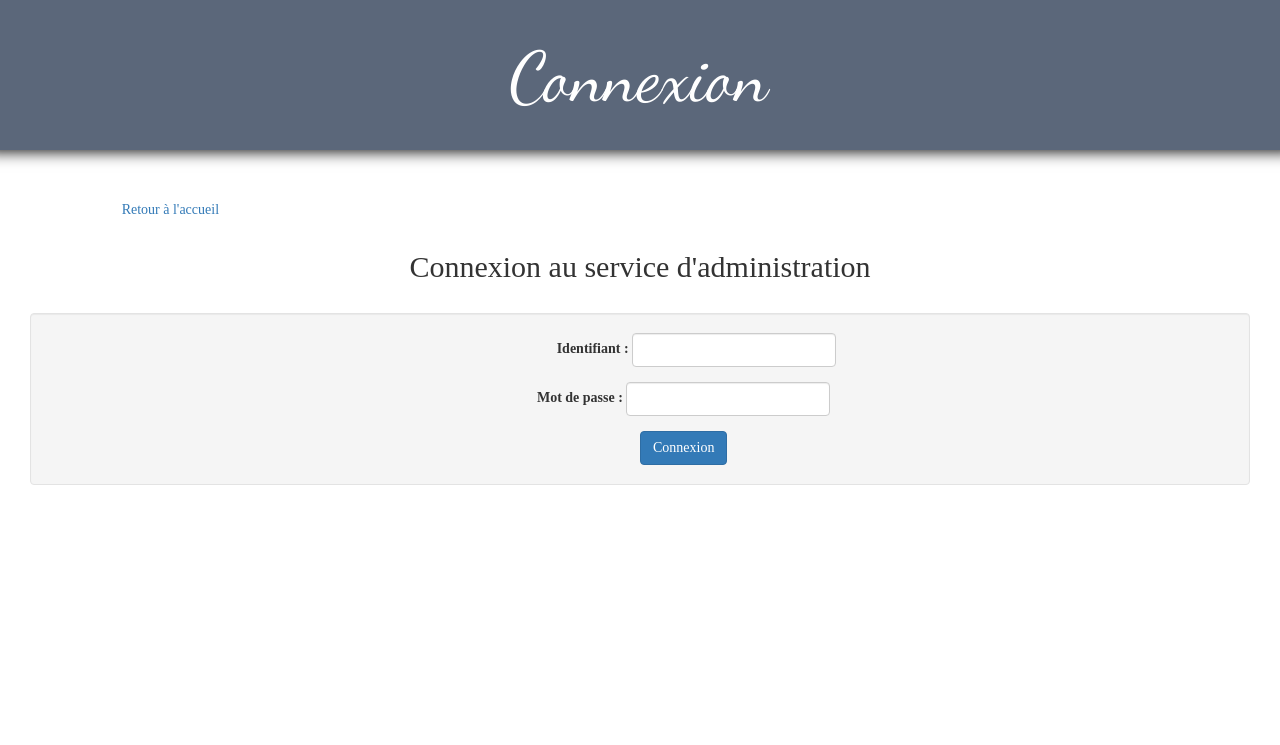
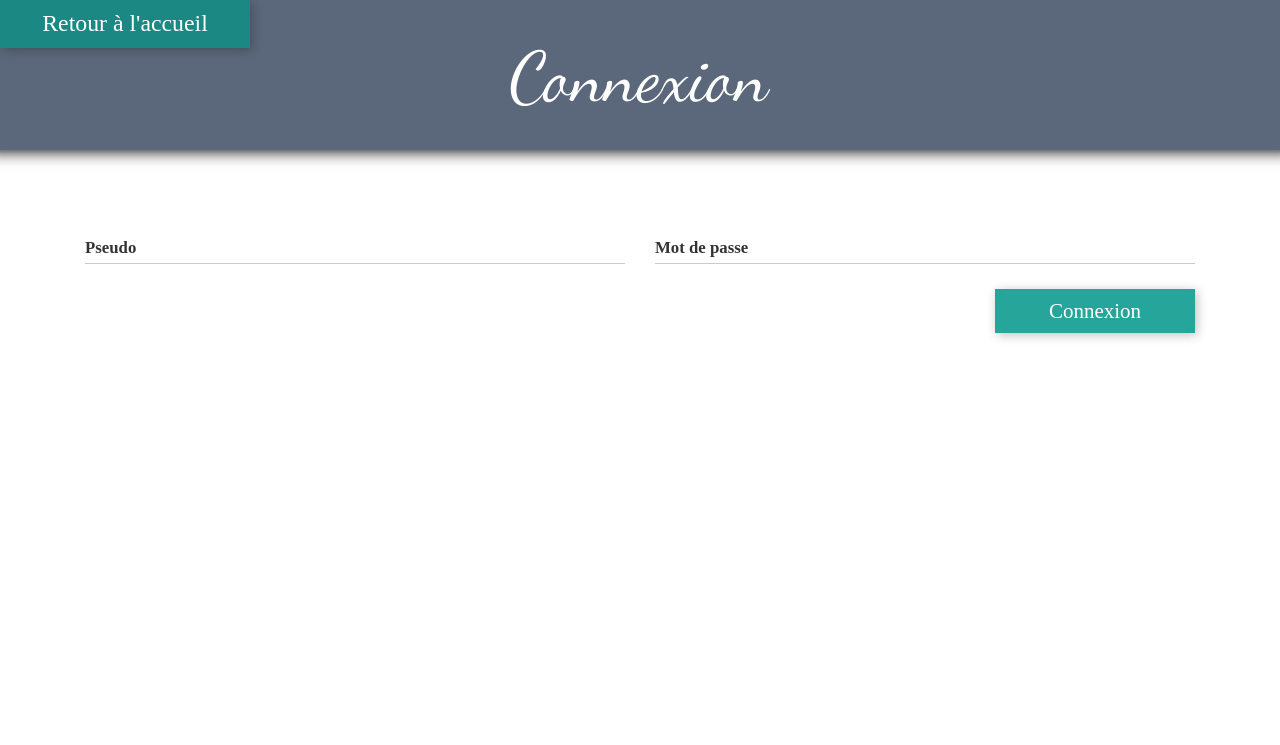
Before and after one commit to CyrilHumbert/Blog_Alaska, a PHP site: page /view/frontend/loginAdminView.php in a window 1280 px wide. Shown: the top 745 px of the page. Run offline with PHP 8.4, Linux system fonts and the light colour scheme.

Commit message:
Ajouté effet graphique en hover sur les boutons pannel admin, ajout des boutons en top pour les retours, mise en place graphique des chapitres en accueil

```diff
--- a/controler/backend.php
+++ b/controler/backend.php
@@ -320,6 +320,7 @@ function deleteDefinitely($idChapterTrash, $idChapter) {
 
 	$trashManager->deleteDefinitelySinceTrash($idChapterTrash);
 	$trashManager->deleteCommentFromTrashComments($idChapter);
+	$trashManager->deleteDefinitelyIp($idChapter);
 
 	header('location: index.php?action=administration&trash');
 	exit();
--- a/model/PostManager.php
+++ b/model/PostManager.php
@@ -7,7 +7,7 @@ class PostManager extends Manager
 {
     public function getPosts() {
         $db = $this->dbConnect();
-        $req = $db->query('SELECT id, title, author, content, DATE_FORMAT(creation_date, \'%d-%m-%Y\') AS creation_date_fr FROM posts WHERE status_post = 0 ORDER BY creation_date DESC');
+        $req = $db->query('SELECT id, title, author, content, nb_views, DATE_FORMAT(creation_date, \'%d-%m-%Y\') AS creation_date_fr FROM posts WHERE status_post = 0 ORDER BY creation_date DESC');
         $reqs = $req->fetchAll(\PDO::FETCH_ASSOC);
 
         return $reqs;
--- a/model/TrashManager.php
+++ b/model/TrashManager.php
@@ -175,6 +175,12 @@ class TrashManager extends Manager
         $req->execute(array($idChapter));
     }
 
+    public function deleteDefinitelyIp($idChapter) {
+        $db = $this->dbConnect();
+        $req = $db->prepare('DELETE FROM data_visiter WHERE id_chapter = ?');
+        $req->execute(array($idChapter));
+    }
+
     public function deleteDefinitelyCommentManualFromTrash($idComment) {
         $db = $this->dbConnect();
         $req = $db->prepare('DELETE FROM trash_comment WHERE id_before_delete = ?');
--- a/public/css/style.css
+++ b/public/css/style.css
@@ -85,12 +85,38 @@ a:focus
     margin-bottom: 50px;
     padding-top: 20px;
     box-shadow: 0px 1px 15px black;
+    position: relative;
 }
 
 #titleAdmin
 {
     font-size: 5em;
     font-family: 'dancing_script_otregular';
+}
+
+.btnRetourAccueil
+{
+    position: absolute;
+    top: 0px;
+    left: 0px;
+}
+
+.linkRetourAccueil
+{
+    border-radius: 0;
+    width: 250px;
+    font-size: 1.7em;
+    box-shadow: 2px 2px 10px rgba(0, 0, 0, 0.25);
+    background-color: #26a69a;
+    -webkit-transition: all .3s ease-out;
+            transition: all .3s ease-out;
+    color: white;
+}
+
+.linkRetourAccueil:hover
+{
+    background-color: rgba(0, 150, 136, 0.7);
+    color: white;
 }
 
 /**** Dans trashAdmin.php ****/
@@ -103,12 +129,38 @@ a:focus
     margin-bottom: 50px;
     padding-top: 20px;
     box-shadow: 0px 1px 15px black;
+    position: relative;
 }
 
 #titleTrash
 {
     font-size: 5em;
     font-family: 'dancing_script_otregular';
+}
+
+.btnRetourPannel
+{
+    position: absolute;
+    top: 0px;
+    left: 0px;
+}
+
+.linkRetourPannel
+{
+    border-radius: 0;
+    width: 250px;
+    font-size: 1.5em;
+    box-shadow: 2px 2px 10px rgba(0, 0, 0, 0.25);
+    background-color: #26a69a;
+    -webkit-transition: all .3s ease-out;
+            transition: all .3s ease-out;
+    color: white;
+}
+
+.linkRetourPannel:hover
+{
+    background-color: rgba(0, 150, 136, 0.7);
+    color: white;
 }
 
 /**** Dans editionAdmin.php ****/
@@ -218,8 +270,34 @@ a:focus
 {
     height: 390px;
     box-shadow: 0 2px 5px 0 rgba(0,0,0,0.16), 0 2px 10px 0 rgba(0,0,0,0.12);
+    overflow-y: auto;
 }
 
+.imgBook
+{
+    width: 90%;
+    height: 200px;
+    margin-left: 18px;
+    margin-top: 10px;
+}
+
+.titleChapterAccueil
+{
+    font-family: 'dancing_script_otregular';
+    font-size: 2.5em;
+}
+
+.assetChapter
+{
+    font-size: 1.2em;
+    margin-top: 20px;
+}
+
+.btnChapterAccueil
+{
+    margin-left: 135px;
+    margin-top: 10px;
+}
 /**********************************/
 
 /************** CSS postView **************/
@@ -343,50 +421,75 @@ footer a
 
 #formLogin
 {
-    margin-top: 20px;
+    margin-top: 30px;
 }
 
-.formPassword
+.linkLogin
 {
-    padding-left: 0px;
-    margin-left: 41.26666667%;
+    border-radius: 0;
+    width: 200px;
+    font-size: 1.5em;
+    box-shadow: 2px 2px 10px rgba(0, 0, 0, 0.25);
+    background-color: #26a69a;
+    -webkit-transition: all .3s ease-out;
+            transition: all .3s ease-out;
+    color: white;
+    margin-top: 25px;
 }
 
+.linkLogin:hover
+{
+    background-color: rgba(0, 150, 136, 0.7);
+    color: white;
+}
+
+.box-error
+{
+    margin-top: 25px;
+}
 /**********************************/
 
 /************** CSS pannelAdmin **************/
 
-#tableAdminChapiter
+#tableAdminChapiter,
+#tableAdminCommenter
 {
     margin-top: 5px;
     box-shadow: 0 2px 5px 0 rgba(0,0,0,0.16), 0 2px 10px 0 rgba(0,0,0,0.12);
 }
 
 #tableAdminChapiter td,
-#tableAdminChapiter th
+#tableAdminChapiter th,
+#tableAdminCommenter td,
+#tableAdminCommenter th
 {
     border: 0px;
     border-top: 1px solid #a6a6a6;
+    vertical-align: middle;
 }
 
-#tableAdminChapiter tr:hover
+#tableAdminChapiter tr:hover,
+#tableAdminCommenter tr:hover
 {
     background-color: rgba(192, 192, 192, 0.2);
     -webkit-box-shadow: 0 2px 2px 0 rgba(0, 0, 0, 0.14), 0 1px 5px 0 rgba(0, 0, 0, 0.12), 0 3px 1px -2px rgba(0, 0, 0, 0.2);
             box-shadow: 0 2px 2px 0 rgba(0, 0, 0, 0.14), 0 1px 5px 0 rgba(0, 0, 0, 0.12), 0 3px 1px -2px rgba(0, 0, 0, 0.2);
 }
 
-#tableAdminChapiter tr
+#tableAdminChapiter tr,
+#tableAdminCommenter tr
 {
     height: 70px;
 }
 
-#tableAdminChapiter td
+#tableAdminChapiter td,
+#tableAdminCommenter td
 {
     vertical-align: middle;
 }
 
-#tableAdminChapiter th
+#tableAdminChapiter th,
+#tableAdminCommenter th
 {
     vertical-align: middle;
     border-top: 0px solid #a6a6a6;
@@ -433,6 +536,13 @@ footer a
     vertical-align: middle;
     border-radius: 50%;
     box-shadow: 0px 0px 5px black;
+    -webkit-transition: all .3s ease-out;
+            transition: all .3s ease-out;
+}
+
+.btnModif:hover
+{
+    background-color: rgba(0, 183, 255, 0.685);
 }
 
 .btnDel
@@ -441,13 +551,23 @@ footer a
     line-height: 42px;
 }
 
+.btnDel:hover
+{
+    background-color: rgba(255, 17, 0, 0.699);
+}
+
 .btnAdd
 {
-    background-color: #669999;
+    background-color: #26a69a;
     font-size: 0.8em;
     padding-left: 2px;
     line-height: 38px;
     margin-bottom: 7px;
+}
+
+.btnAdd:hover
+{
+    background-color: rgba(0, 150, 136, 0.7);
 }
 
 .btnTrash
@@ -458,10 +578,20 @@ footer a
     margin-bottom: 7px;
 }
 
+.btnTrash:hover
+{
+    background-color: rgba(255, 17, 0, 0.699);
+}
+
 .btnApr
 {
     background-color: #5cb85c;
     padding-right: 2px;
+}
+
+.btnApr:hover
+{
+    background-color: #6eb85cd5;
 }
 
 .btnMod
@@ -469,10 +599,20 @@ footer a
     background-color: #f0ad4e;
 }
 
+.btnMod:hover
+{
+    background-color: #f09c4ece;
+}
+
 .btnRestore
 {
     background-color: #5cb85c;
     line-height: 42px;
+}
+
+.btnRestore:hover
+{
+    background-color: #6eb85cd5;
 }
 
 .btnDesactived
--- a/view/backend/editionAdmin.php
+++ b/view/backend/editionAdmin.php
@@ -29,10 +29,6 @@
         </div>
 
         <div class="row">
-            <div class="pull-left imageEditer col-sm-4 thumbnail">
-                <input type="file" name="upload" value="Ajouter une image" class=""/>
-            </div>
-
             <div class="pull-right selecteur text-center thumbnail col-sm-6">
                 <label for="status" style="font-size: 1.5em;">État</label>
                 <select class="form-control" name="status">
--- a/view/frontend/loginAdminView.php
+++ b/view/frontend/loginAdminView.php
@@ -4,37 +4,34 @@
 
 <header id="headerBanLogin" class="row">
     <div class="container-fluid">
-        <div class="row">
+        <div class="btnRetourAccueil">
+            <a href="index.php" class="btn linkRetourAccueil">Retour à l'accueil</a>
+        </div>
+
+        <div>
                 <h1 id="titleLogin" class="text-center">Connexion</h1>
         </div>
     </div>
 </header>
 
-<div class="container-fluid">
+<div class="container">
+    <div id="formLogin" class="row col-sm-12 center-block">
+        <form method="POST" action="index.php?action=login&amp;postLogin" class="form-inline">
+            <div class="row">
+                <div class="col-sm-6">
+                    <label for="pseudo" class="labelPostAuthor">Pseudo</label>
+                    <input id="pseudo" name="pseudo" type="text" class="inputPostAuthor"/>
+                </div>
 
-    <div class="row">
-        <p class="col-sm-offset-1 col-sm-11"><a href="index.php">Retour à l'accueil</a></p>
-    </div>
-
-    <div class="row">
-        <h2 class="text-center">Connexion au service d'administration</h2>
-    </div>
-
-    <div id="formLogin" class="row col-sm-12 center-block">
-        <form method="POST" action="index.php?action=login&amp;postLogin" class="well">
-            <div class="form-group form-inline col-sm-7 col-sm-offset-5 ">
-                <label for="pseudo">Identifiant :</label>
-                <input id="pseudo" name="pseudo" type="text" class="form-control"/>
-            </div>
-
-            <div class="form-group form-inline formPassword col-sm-7">
-                <label for="password">Mot de passe :</label>
-                <input id="password" name="password" type="password" class="form-control"/>
+                <div class="col-sm-6">
+                    <label for="password" class="labelPostComment">Mot de passe</label>
+                    <input id="password" name="password" type="password" class="inputPostComment"/>
+                </div>
             </div>
 
             <?php if (isset($errorIdentifiant)): ?>
                 <div class="row">
-                    <div class="alert alert-block alert-danger text-center col-sm-12">
+                    <div class="alert alert-block alert-danger text-center col-sm-offset-4 col-sm-4 box-error">
                     <h4>Erreur !</h4>
                     Identifiant incorrect !
                     </div>
@@ -43,14 +40,14 @@
 
             <?php if (isset($error403)): ?>
                 <div class="row">
-                    <div class="alert alert-block alert-danger text-center col-sm-12">
+                    <div class="alert alert-block alert-danger text-center col-sm-offset-4 col-sm-4 box-error">
                     <h4>Erreur 403 !</h4>
                     Vous devez être connecté !
                     </div>
                 </div>
             <?php endif ?>
 
-            <button name="button" class="btn btn-primary col-sm-offset-6" >Connexion</button>
+            <button name="button" class="btn linkLogin pull-right" type="submit" >Connexion</button>
         </form>
     </div>
 </div>
--- a/view/frontend/template.php
+++ b/view/frontend/template.php
@@ -39,7 +39,7 @@
                 $(".inputPostComment").focus(function() {
                 $(".labelPostComment").addClass('active');
                 $(".inputPostComment").css({
-                    "border-color": "red",
+                    "border-color": "#33cc33",
                     "border-bottom-width": "2px",
                     "outline": "0"
                     });
@@ -58,7 +58,7 @@
                     if($(".inputPostComment").val().length > 0) {
                         $(".labelPostComment").addClass('active');
                         $(".inputPostComment").css({
-                            "border-color": "red",
+                            "border-color": "#33cc33",
                             "border-bottom-width": "2px",
                             "outline": "0"
                             });
@@ -93,7 +93,7 @@
                 if($(".inputPostComment").val().length > 0) {
                     $(".labelPostComment").addClass('active');
                     $(".inputPostComment").css({
-                        "border-color": "red",
+                        "border-color": "#33cc33",
                         "border-bottom-width": "2px",
                         "outline": "0"
                         });
@@ -112,7 +112,7 @@
                 $(".inputPostCommentResponse").focus(function() {
                 $(".labelPostCommentResponse").addClass('active');
                 $(".inputPostCommentResponse").css({
-                    "border-color": "red",
+                    "border-color": "#33cc33",
                     "border-bottom-width": "2px",
                     "outline": "0"
                     });
@@ -131,7 +131,7 @@
                     if($(".inputPostCommentResponse").val().length > 0) {
                         $(".labelPostCommentResponse").addClass('active');
                         $(".inputPostCommentResponse").css({
-                            "border-color": "red",
+                            "border-color": "#33cc33",
                             "border-bottom-width": "2px",
                             "outline": "0"
                             });
@@ -166,7 +166,7 @@
                 if($(".inputPostCommentResponse").val().length > 0) {
                     $(".labelPostCommentResponse").addClass('active');
                     $(".inputPostCommentResponse").css({
-                        "border-color": "red",
+                        "border-color": "#33cc33",
                         "border-bottom-width": "2px",
                         "outline": "0"
                         });
```
Also changed, not shown: view/backend/pannelAdmin.php (+7 -4 lines), view/backend/trashAdmin.php (+6 -2 lines), view/frontend/listPostsView.php (+8 -6 lines), view/frontend/postView.php (+4 -3 lines), public/images/b_1_q_0_p_0.jpg (added).
